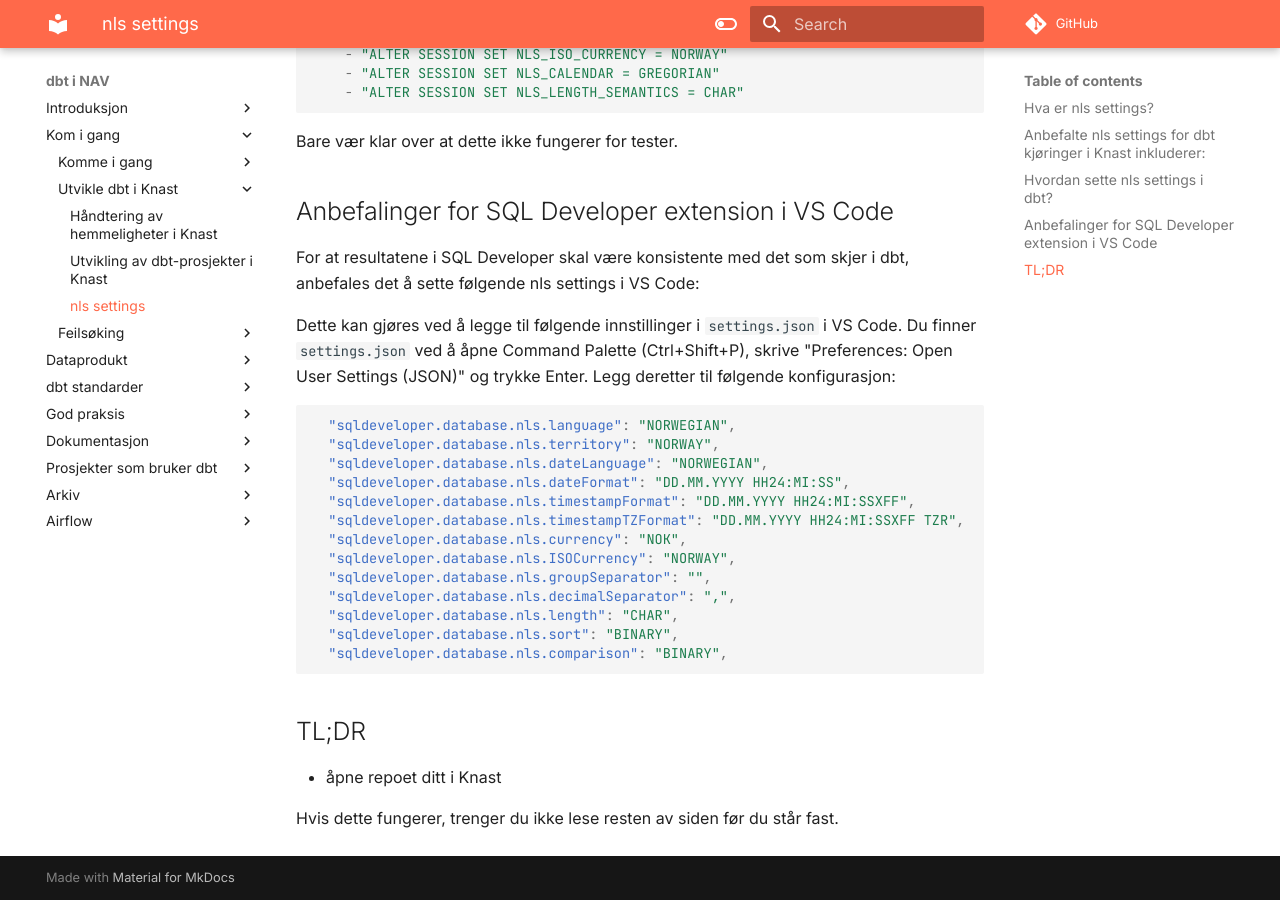
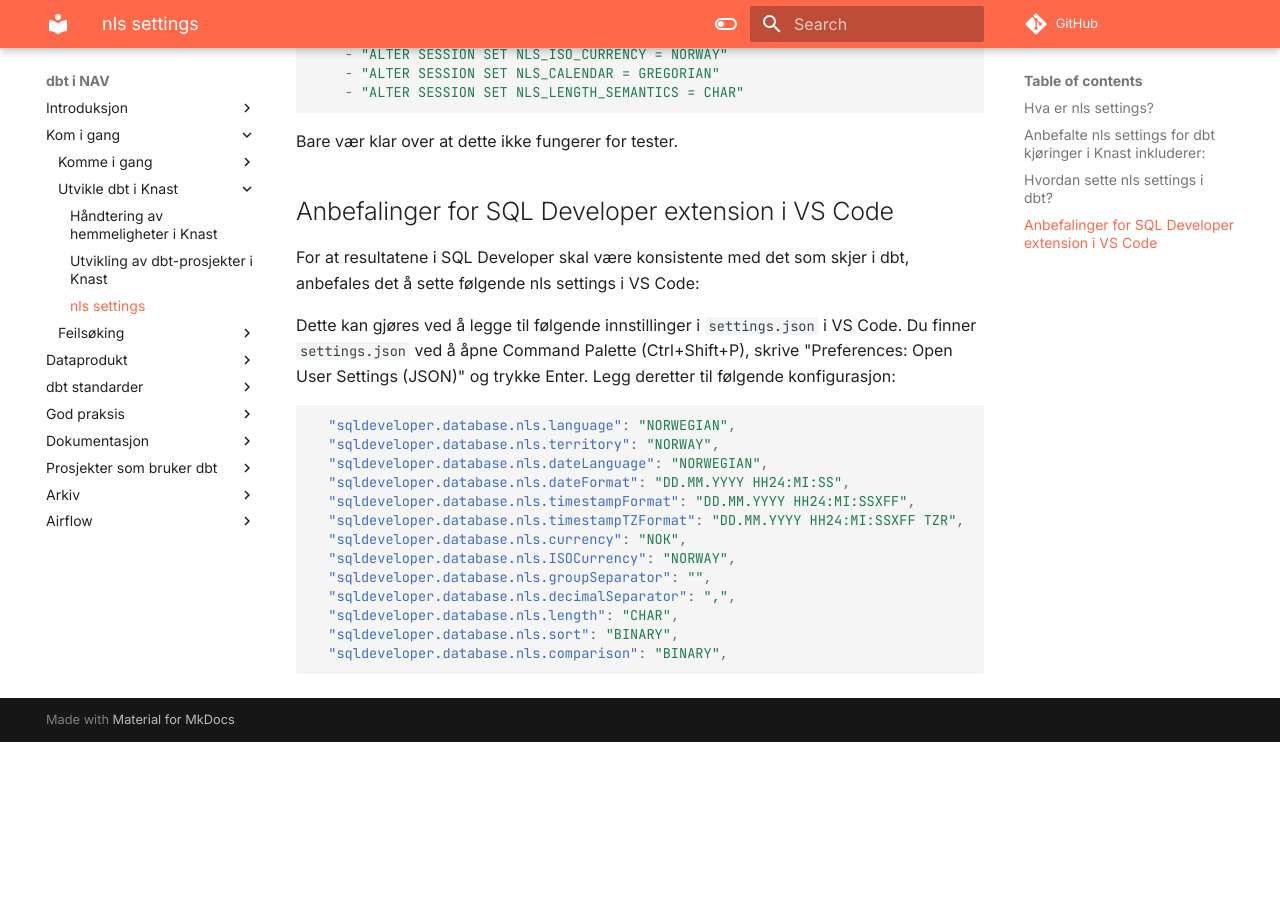
Before and after one commit to navikt/dbt-i-nav, an MkDocs documentation site: the page built from docs/dbt i Knast/nls-settings.md, in a window 1280 px wide and 900 px high, scrolled down 1190 px. Built offline with MkDocs 1.6.1 and Material for MkDocs 9.7.7, drawn with Linux system fonts in a browser that asks for light colours; comment, search, counter and statistics services are not loaded; after the commit the page ends 1932 px from its top, so only the background shows below that.

Commit message:
docs: remove TL;DR section and unnecessary instructions from nls settings documentation

````diff
--- a/docs/dbt i Knast/nls-settings.md
+++ b/docs/dbt i Knast/nls-settings.md
@@ -61,9 +61,3 @@ Dette kan gjøres ved å legge til følgende innstillinger i `settings.json` i V
   "sqldeveloper.database.nls.sort": "BINARY",
   "sqldeveloper.database.nls.comparison": "BINARY",
 ```
-
-## TL;DR
-
-- åpne repoet ditt i Knast
-
-Hvis dette fungerer, trenger du ikke lese resten av siden før du står fast.
````
